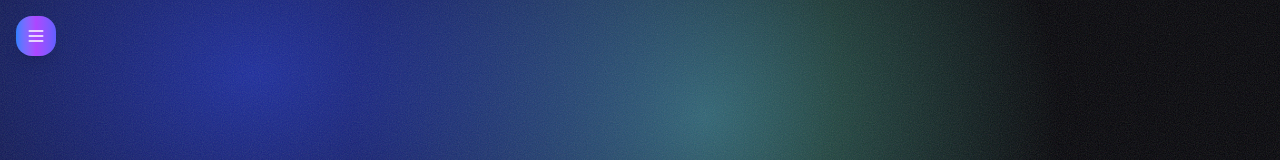
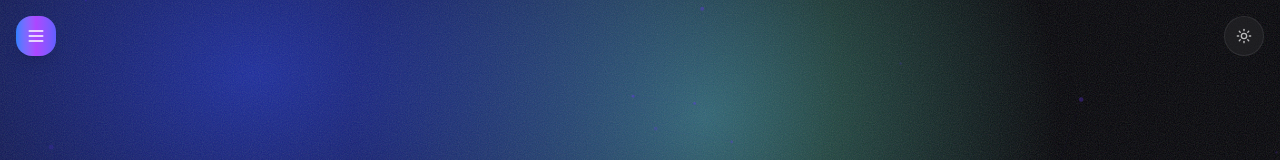
Before and after one commit to AlexandrLivanov/Portfolio, a Next.js app: page / in a window 1280 px wide. Shown: the top 160 px of the page. Built offline with nearby package versions, Linux system fonts and the light colour scheme.

Commit message:
Update layout.tsx

```diff
--- a/app/layout.tsx
+++ b/app/layout.tsx
@@ -1,6 +1,8 @@
 import type { Metadata } from "next";
 import "./globals.css";
 import { Toaster } from "sonner";
+import { ThemeToggle } from "@/components/theme-toggle";
+import { Particles } from "@/components/particles";
 
 const appName = "Александр Ливанов";
 
@@ -20,6 +22,8 @@ export default function RootLayout({
       <body className="antialiased">
         <div className="gradient-bg" aria-hidden="true" />
         <div className="grain-overlay" aria-hidden="true" />
+        <Particles />
+        <ThemeToggle />
         {children}
         <Toaster position="bottom-right" theme="dark" />
         <footer className="border-t border-border/40 py-6 text-center text-sm text-muted-foreground">
```
